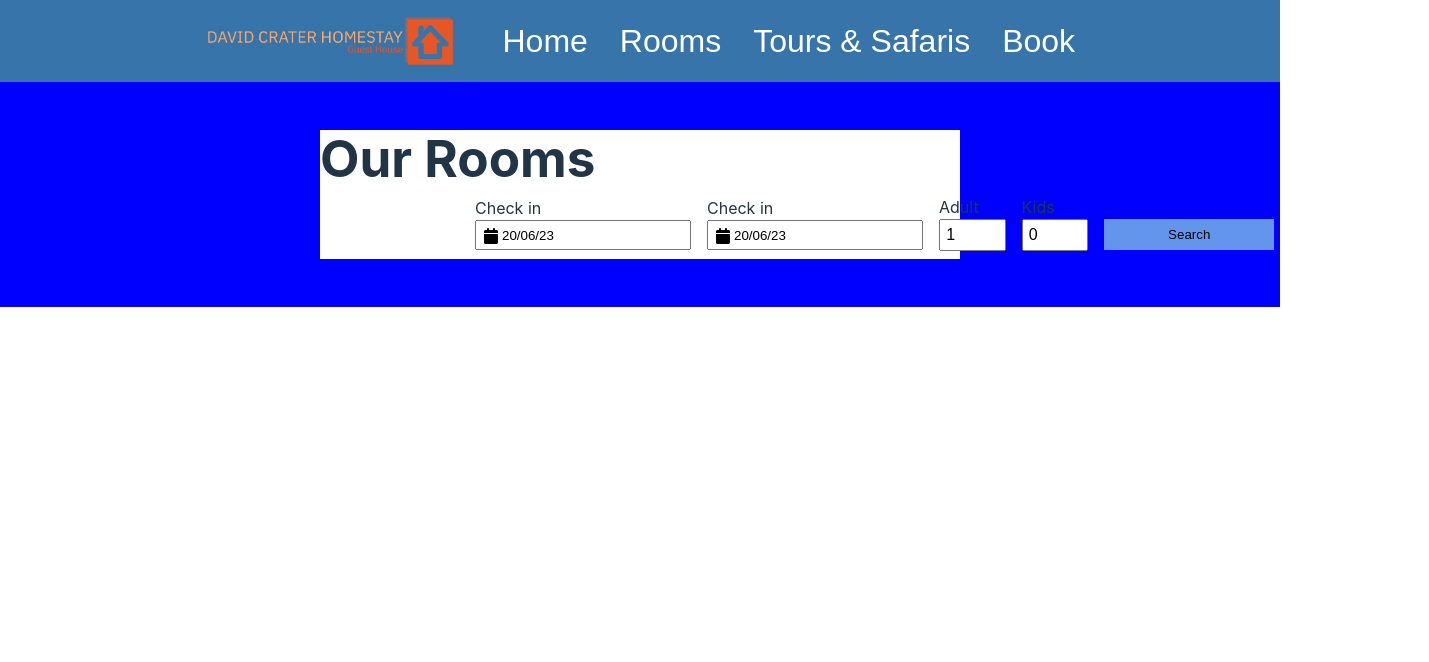
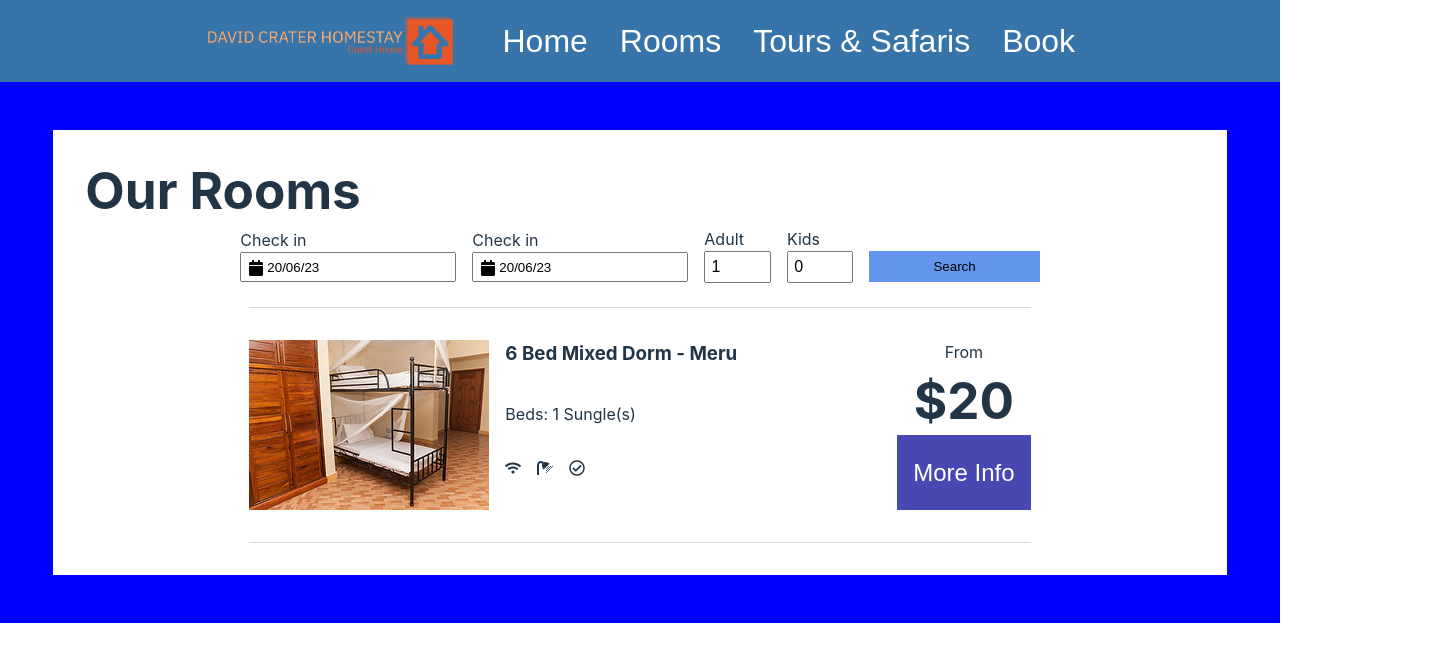
Before and after one commit to Shaul1Kr/David-Crater-Homestay, a React (Vite) app in the folder client/: page /Book in a window 1280 px wide. Shown: the top 662 px of the page, 1429 px wide, since content can reach past the window. Built offline with nearby package versions, Linux system fonts and the light colour scheme.

Commit message:
Room Booking page complete

```diff
--- a/client/package.json
+++ b/client/package.json
@@ -10,13 +10,19 @@
     "preview": "vite preview"
   },
   "dependencies": {
+    "@fortawesome/fontawesome-svg-core": "^6.4.0",
+    "@fortawesome/free-solid-svg-icons": "^6.4.0",
+    "@fortawesome/react-fontawesome": "^0.2.0",
     "@types/react-bootstrap": "^0.32.32",
     "localforage": "^1.10.0",
     "match-sorter": "^6.3.1",
+    "mdbreact": "^5.2.0",
     "react": "^18.2.0",
     "react-bootstrap": "^2.7.4",
     "react-datepicker": "^4.14.1",
     "react-dom": "^18.2.0",
+    "react-fontawesome": "^1.7.1",
+    "react-icons": "^4.10.1",
     "react-router-dom": "^6.14.0",
     "react-scroll": "^1.8.9",
     "sort-by": "^1.2.0",
--- a/client/src/Components/BookPageComponents/BookWrapper.tsx
+++ b/client/src/Components/BookPageComponents/BookWrapper.tsx
@@ -1,11 +1,13 @@
 import styled from "styled-components";
 import DatesChacker from "../HomePageComponents/DatesChacker";
+import RoomWrapper from "./RoomWrapper";
+import RoomsInfo from "../../data/RoomData";
 
 const Wrapper = styled.div`
   display: grid;
   background-color: white;
-  width: 50%;
   margin: 3rem 0;
+  padding: 2rem;
 `;
 const Title = styled.h1``;
 
@@ -14,6 +16,14 @@ const BookWrapper = () => {
     <Wrapper>
       <Title>Our Rooms</Title>
       <DatesChacker />
+      {RoomsInfo.map((roomInfo) => (
+        <RoomWrapper
+          image={roomInfo.image}
+          title={roomInfo.title}
+          subTitle={roomInfo.subTitle}
+          price={roomInfo.price}
+        />
+      ))}
     </Wrapper>
   );
 };
--- /dev/null
+++ b/client/src/Components/BookPageComponents/RoomWrapper.tsx
@@ -0,0 +1,86 @@
+import styled from "styled-components";
+import { FaWifi } from "react-icons/fa";
+import { FaShower } from "react-icons/fa";
+import { FaRegCheckCircle } from "react-icons/fa";
+
+const Container = styled.div`
+  display: flex;
+  justify-self: center;
+  padding: 2rem 0;
+  margin-top: 1rem;
+  border-top: 1px solid #dadcdc;
+  border-bottom: 1px solid #dadcdc;
+`;
+
+const DetailWrapper = styled.div`
+  display: grid;
+  margin-left: 1rem;
+`;
+
+const PriceWrapper = styled.div`
+  display: grid;
+  padding-left: 10rem;
+`;
+
+const IconsWrapper = styled.div`
+  display: flex;
+  gap: 1rem;
+`;
+
+const PriceContainer = styled.div`
+  display: grid;
+  justify-items: center;
+`;
+
+const RoomImg = styled.img``;
+
+const Title = styled.h3``;
+
+const SubTitle = styled.p``;
+
+const Price = styled.h1``;
+
+const From = styled.p``;
+
+const Button = styled.button`
+  padding: 1rem;
+  background-color: #4848b3;
+  cursor: pointer;
+  border: none;
+  text-align: center;
+  font-size: 1.5rem;
+  color: white;
+`;
+
+interface RoomWrapperProps {
+  image: string;
+  title: string;
+  subTitle: string;
+  price: string;
+}
+
+const RoomWrapper = ({ image, title, subTitle, price }: RoomWrapperProps) => {
+  return (
+    <Container>
+      <RoomImg src={image} />
+      <DetailWrapper>
+        <Title>{title}</Title>
+        <SubTitle>{subTitle}</SubTitle>
+        <IconsWrapper>
+          <FaWifi />
+          <FaShower />
+          <FaRegCheckCircle />
+        </IconsWrapper>
+      </DetailWrapper>
+      <PriceWrapper>
+        <PriceContainer>
+          <From>From</From>
+          <Price>{price}</Price>
+        </PriceContainer>
+        <Button>More Info</Button>
+      </PriceWrapper>
+    </Container>
+  );
+};
+
+export default RoomWrapper;
--- /dev/null
+++ b/client/src/data/RoomData.tsx
@@ -0,0 +1,12 @@
+import Room from "../assets/Pictures/RoomImg.jpg";
+
+const RoomsInfo = [
+  {
+    image: Room,
+    title: "6 Bed Mixed Dorm - Meru",
+    subTitle: "Beds: 1 Sungle(s)",
+    price: "$20",
+  },
+];
+
+export default RoomsInfo;
```
Also changed, not shown: client/src/assets/Pictures/RoomImg.jpg (added), 1 other file (tests, documents, lock files or other folders).
